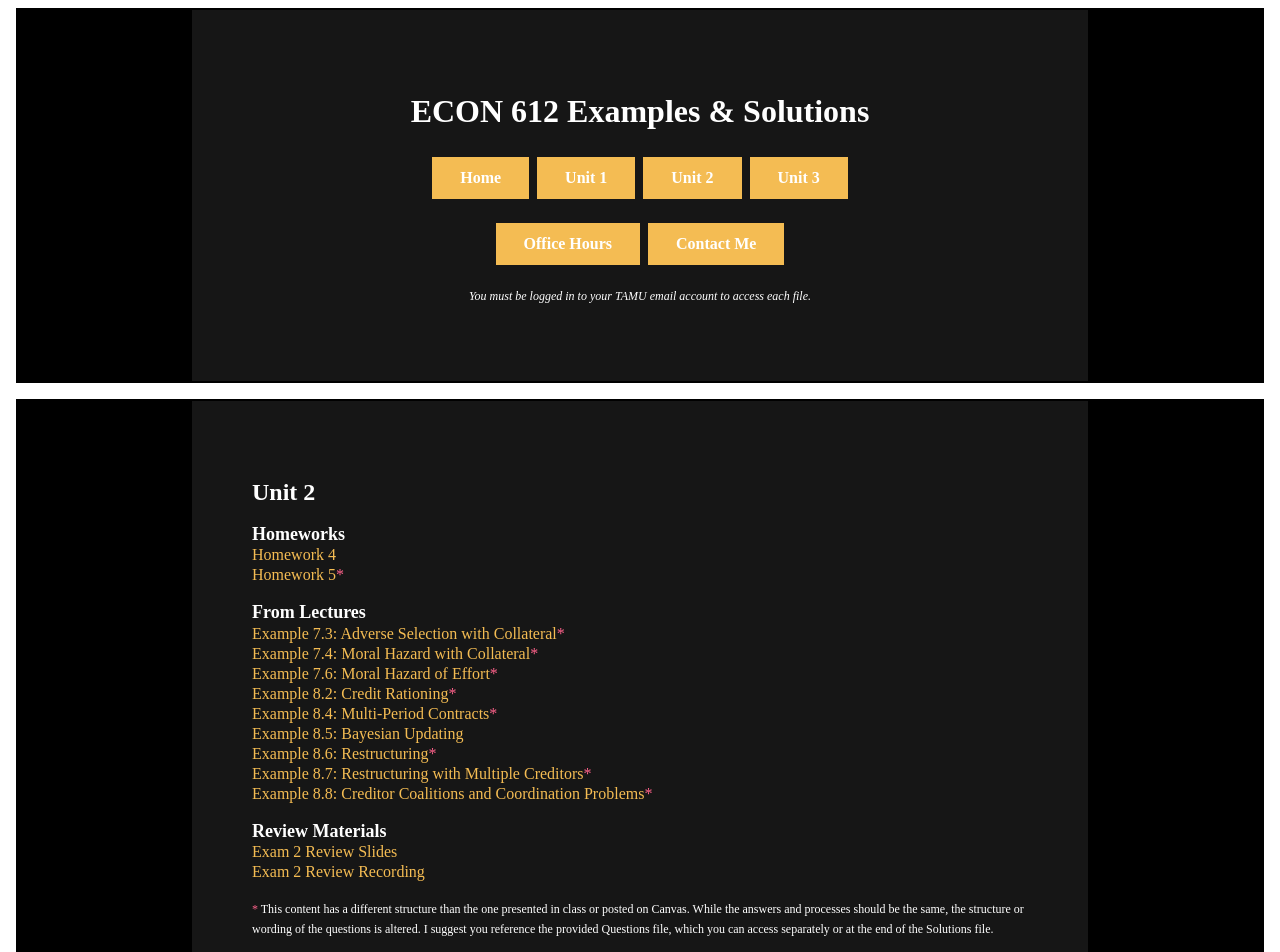
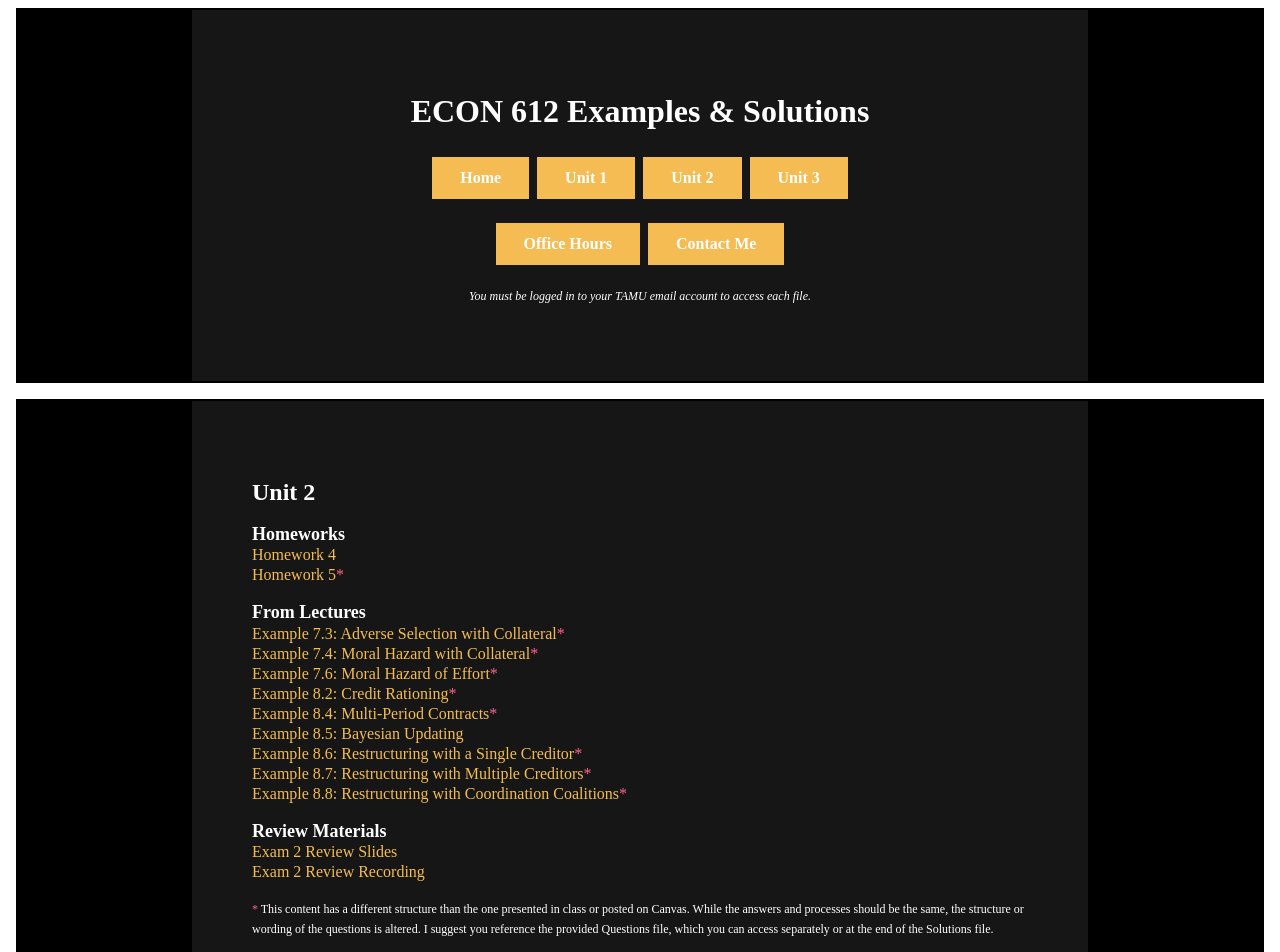
Before and after one commit to pittlestix/ECON-612, a SvelteKit app: page /unit-02 in a window 1280 px wide. Shown: the top 952 px of the page. Built offline with nearby package versions, Linux system fonts and the light colour scheme.

Commit message:
permissions

```diff
--- a/src/routes/(full-website)/unit-02/+page.svelte
+++ b/src/routes/(full-website)/unit-02/+page.svelte
@@ -35,9 +35,9 @@
             <a on:click={() => (showExample82 = true)}>Example 8.2: Credit Rationing</a><span style="color: #FF628B">*</span><br>
             <a on:click={() => (showExample84 = true)}>Example 8.4: Multi-Period Contracts</a><span style="color: #FF628B">*</span><br>
             <a on:click={() => (showExample85 = true)}>Example 8.5: Bayesian Updating</a><br>
-            <a on:click={() => (showExample86 = true)}>Example 8.6: Restructuring</a><span style="color: #FF628B">*</span><br>
+            <a on:click={() => (showExample86 = true)}>Example 8.6: Restructuring with a Single Creditor</a><span style="color: #FF628B">*</span><br>
             <a on:click={() => (showExample87 = true)}>Example 8.7: Restructuring with Multiple Creditors</a><span style="color: #FF628B">*</span><br>
-            <a on:click={() => (showExample88 = true)}>Example 8.8: Creditor Coalitions and Coordination Problems</a><span style="color: #FF628B">*</span>
+            <a on:click={() => (showExample88 = true)}>Example 8.8: Restructuring with Coordination Coalitions</a><span style="color: #FF628B">*</span>
         </p>
         <p>
             <span style="font-size: 18px"><b>Review Materials</b></span><br>
@@ -56,15 +56,17 @@
             <p><b><span style="font-size: 24px">Homework 4</span></b></p>
             <!-- <p>There is no content currently available. If you believe this to be a mistake, please <b><a href="{base}/contact-me">contact me</a></b>.</p> -->
             <p>The following materials are available:</p>
-            <a href="https://drive.google.com/file/d/1bW_OSsAn-GxO0I1_DKEJKQ6dgsSXwewa/view?usp=share_link" target="_blank"><button class="button button1"><b>Solutions</b></button></a>
-            <a href="https://drive.google.com/file/d/16y-GxeyRoD1EnEsQOZb429Hml2lngS8l/view?usp=share_link" target="_blank"><button class="button button1"><b>Questions</b></button></a>
+            <p><a href="https://drive.google.com/file/d/1bW_OSsAn-GxO0I1_DKEJKQ6dgsSXwewa/view?usp=share_link" target="_blank"><button class="button button1"><b>Solutions</b></button></a>
+            <a href="https://drive.google.com/file/d/16y-GxeyRoD1EnEsQOZb429Hml2lngS8l/view?usp=share_link" target="_blank"><button class="button button1"><b>Questions</b></button></a></p>
+            <p><a href="https://youtu.be/GlwsEStEkCI" target="_blank"><button class="button button1"><b>Q1 Video</b></button></a>
+            <a href="https://drive.google.com/file/d/1kwSzAmn7pkHDzpq4Dy-25FzHAwunwt_8/view?usp=share_link" target="_blank"><button class="button button1"><b>Q1 Slides</b></button></a></p>
             <p><i>Last updated 10/06/2023.</i></p>
         </center>
     </Modal>
     <Modal bind:showModal = {showHomework5}>
         <center>
             <p><b><span style="font-size: 24px">Homework 5</span></b></p>
-            <p>There is no content currently available. If you believe this to be a mistake, please <b><a href="{base}/contact-me">contact me</a></b>.</p>
+            <!-- <p>There is no content currently available. If you believe this to be a mistake, please <b><a href="{base}/contact-me">contact me</a></b>.</p> -->
             <p>The following materials are available:</p>
             <a href="https://drive.google.com/file/d/1kCQkCPnb3nRMInSwvSHZhMpdCbJivFdV/view?usp=share_link" target="_blank"><button class="button button1"><b>Solutions</b></button></a>
             <a href="https://drive.google.com/file/d/1n529cBK_EEDXF8rWRvVWO_sBF0DDpE0m/view?usp=share_link" target="_blank"><button class="button button1"><b>Questions</b></button></a>
```
